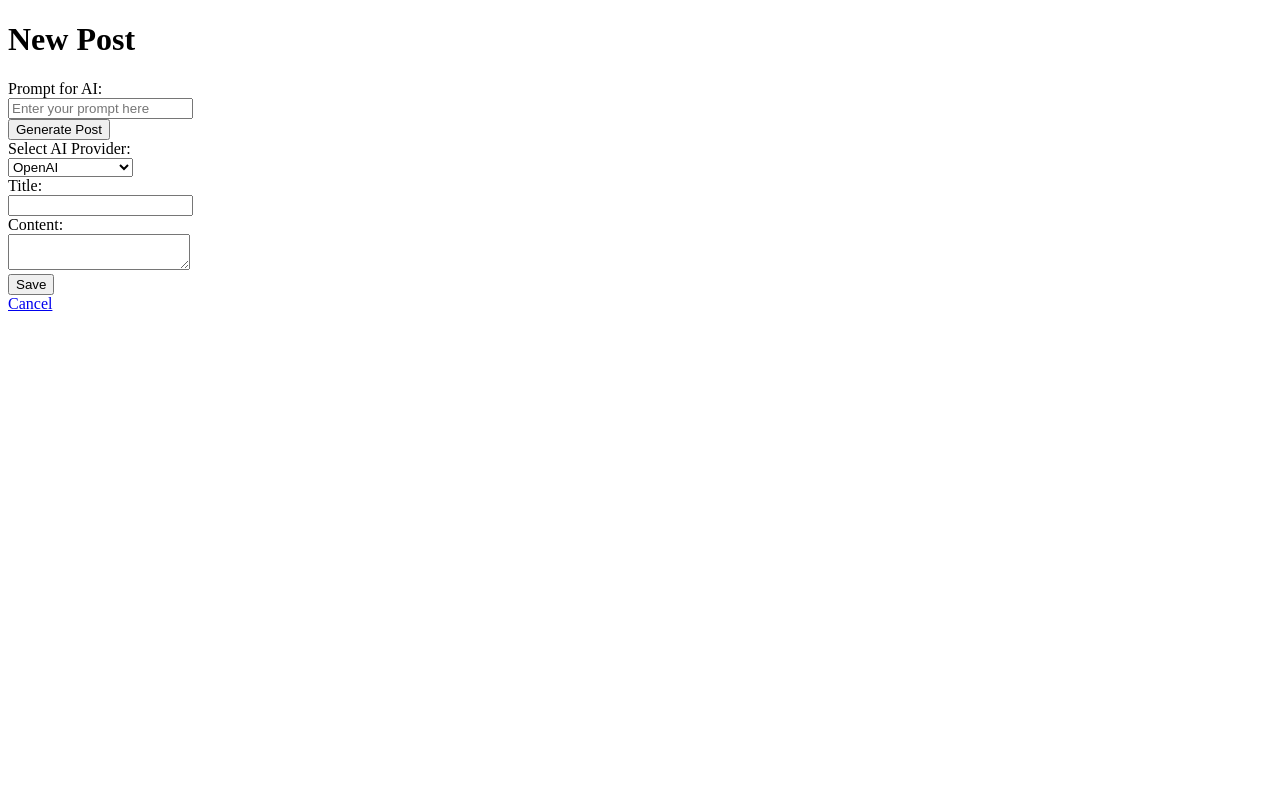
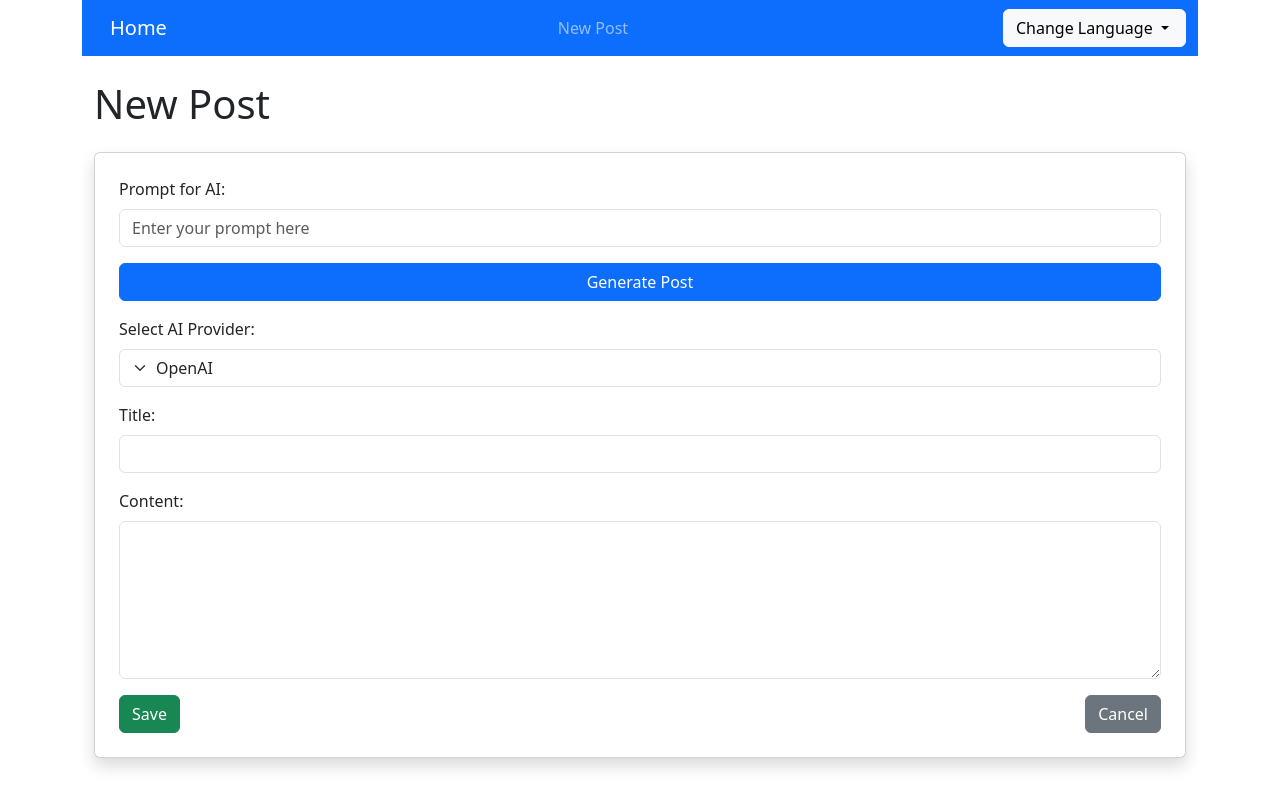
Before and after one commit to Yemeni/ai_blog_system, a Django app: page /en/post/new/ in a window 1280 px wide. Run offline with Django 5.2, Linux system fonts and the light colour scheme; the visitor is signed in with stand-in values (Sample User, id 1); some libraries are stand-ins or nearby versions.

Commit message:
improved the UI of the post_form and moved the js logic out

```diff
--- /dev/null
+++ b/static/postForm.js
@@ -0,0 +1,68 @@
+function getCookie(name) {
+    let cookieValue = null;
+    if (document.cookie && document.cookie !== '') {
+        const cookies = document.cookie.split(';');
+        for (let i = 0; i < cookies.length; i++) {
+            const cookie = cookies[i].trim();
+            if (cookie.substring(0, name.length + 1) === (name + '=')) {
+                cookieValue = decodeURIComponent(cookie.substring(name.length + 1));
+                break;
+            }
+        }
+    }
+    return cookieValue;
+}
+
+const csrftoken = getCookie('csrftoken');
+
+function generatePost() {
+    const prompt = document.getElementById('prompt').value;
+    const aiProvider = document.getElementById('ai_provider').value;
+
+    fetch(postCreateUrl, {
+        method: 'POST',
+        headers: {
+            'Content-Type': 'application/json',
+            'X-CSRFToken': csrftoken
+        },
+        body: JSON.stringify({
+            prompt: prompt,
+            ai_provider: aiProvider,
+            generate_only: true
+        })
+    })
+        .then(response => response.json())
+        .then(data => {
+            if (data.title && data.content) {
+                document.getElementById('title').value = data.title;
+                document.getElementById('content').value = data.content;
+            } else {
+                alert("AI response missing title or content. Please try again.");
+            }
+        })
+        .catch(error => console.error('Error:', error));
+}
+
+document.getElementById('postForm').addEventListener('submit', function (event) {
+    event.preventDefault();  // Prevent default form submission
+
+    const formData = new FormData(this);  // Collect all form fields, including CSRF token
+
+    fetch(postCreateUrl, {
+        method: 'POST',
+        body: formData  // Send form-encoded data
+    })
+        .then(response => {
+            if (response.redirected) {
+                window.location.href = response.url;  // Redirect to the post list if successful
+            } else {
+                return response.json();
+            }
+        })
+        .then(data => {
+            if (data && data.error) {
+                alert("Error: " + data.error);
+            }
+        })
+        .catch(error => console.error('Error:', error));
+});
--- a/templates/blog/post_form.html
+++ b/templates/blog/post_form.html
@@ -1,114 +1,58 @@
+{% extends "base.html" %}
 {% load static %}
-<!DOCTYPE html>
-<html lang="en">
+{% load i18n %}
 
-<head>
-    <link rel="stylesheet" type="text/css" href="{% static 'styles.css' %}">
-    <meta charset="UTF-8">
-    <meta name="viewport" content="width=device-width, initial-scale=1.0">
-    <title>{% if post %}Edit Post{% else %}New Post{% endif %}</title>
-</head>
+{% block title %}{% if post %}{% trans "Edit Post" %}{% else %}{% trans "New Post" %}{% endif %}{% endblock %}
 
-<body>
-    <h1>{% if post %}Edit Post{% else %}New Post{% endif %}</h1>
+{% block content %}
+<div class="container mt-4">
+    <h1 class="mb-4">{% if post %}{% trans "Edit Post" %}{% else %}{% trans "New Post" %}{% endif %}</h1>
 
-    <form method="post" id="postForm">
+    <form method="post" id="postForm" class="card p-4 shadow">
         {% csrf_token %}
 
-        <label for="prompt">Prompt for AI:</label><br>
-        <input type="text" id="prompt" name="prompt" placeholder="Enter your prompt here"><br>
-        <button type="button" onclick="generatePost()">Generate Post</button><br>
+        <!-- Prompt for AI -->
+        <div class="mb-3">
+            <label for="prompt" class="form-label">{% trans "Prompt for AI" %}:</label>
+            <input type="text" id="prompt" name="prompt" class="form-control"
+                placeholder="{% trans 'Enter your prompt here' %}">
+        </div>
+        <button type="button" class="btn btn-primary mb-3" onclick="generatePost()">{% trans "Generate Post" %}</button>
 
-        <label for="ai_provider">Select AI Provider:</label><br>
-        <select id="ai_provider" name="ai_provider" required>
-            <option value="openai">OpenAI</option>
-            <option value="deepseek">DeepSeek</option>
-            <option value="other">Other AI Provider</option>
-        </select><br>
+        <!-- AI Provider Selection -->
+        <div class="mb-3">
+            <label for="ai_provider" class="form-label">{% trans "Select AI Provider" %}:</label>
+            <select id="ai_provider" name="ai_provider" class="form-select" required>
+                <option value="openai">OpenAI</option>
+                <option value="deepseek">DeepSeek</option>
+                <option value="other">{% trans "Other AI Provider" %}</option>
+            </select>
+        </div>
 
-        <label for="title">Title:</label><br>
-        <input type="text" id="title" name="title" value="{{ post.title|default:'' }}"><br>
+        <!-- Post Title -->
+        <div class="mb-3">
+            <label for="title" class="form-label">{% trans "Title" %}:</label>
+            <input type="text" id="title" name="title" class="form-control" value="{{ post.title|default:'' }}">
+        </div>
 
-        <label for="content">Content:</label><br>
-        <textarea id="content" name="content">{{ post.content|default:'' }}</textarea><br>
+        <!-- Post Content -->
+        <div class="mb-3">
+            <label for="content" class="form-label">{% trans "Content" %}:</label>
+            <textarea id="content" name="content" class="form-control" rows="6">{{ post.content|default:'' }}</textarea>
+        </div>
 
-        <button type="submit">Save</button>
+        <!-- Action Buttons -->
+        <div class="d-flex justify-content-between">
+            <button type="submit" class="btn btn-success">{% trans "Save" %}</button>
+            <a href="{% url 'post_list' %}" class="btn btn-secondary">{% trans "Cancel" %}</a>
+        </div>
     </form>
+</div>
 
-    <a href="{% url 'post_list' %}">Cancel</a>
+<!-- ✅ Pass Django URL to JavaScript -->
+<script>
+    const postCreateUrl = "{% url 'post_create' %}";
+</script>
+<script src="{% static 'postForm.js' %}"></script>
 
-    <script>
-        function getCookie(name) {
-            let cookieValue = null;
-            if (document.cookie && document.cookie !== '') {
-                const cookies = document.cookie.split(';');
-                for (let i = 0; i < cookies.length; i++) {
-                    const cookie = cookies[i].trim();
-                    if (cookie.substring(0, name.length + 1) === (name + '=')) {
-                        cookieValue = decodeURIComponent(cookie.substring(name.length + 1));
-                        break;
-                    }
-                }
-            }
-            return cookieValue;
-        }
-
-        const csrftoken = getCookie('csrftoken');
-
-        function generatePost() {
-            const prompt = document.getElementById('prompt').value;
-            const aiProvider = document.getElementById('ai_provider').value;
-
-            fetch('{% url "post_create" %}', {
-                method: 'POST',
-                headers: {
-                    'Content-Type': 'application/json',
-                    'X-CSRFToken': csrftoken
-                },
-                body: JSON.stringify({
-                    prompt: prompt,
-                    ai_provider: aiProvider,
-                    generate_only: true
-                })
-            })
-                .then(response => response.json())
-                .then(data => {
-                    if (data.title && data.content) {
-                        document.getElementById('title').value = data.title;
-                        document.getElementById('content').value = data.content;
-                    } else {
-                        alert("AI response missing title or content. Please try again.");
-                    }
-                })
-                .catch(error => console.error('Error:', error));
-        }
-
-
-        document.getElementById('postForm').addEventListener('submit', function (event) {
-            event.preventDefault();  // Prevent default form submission
-
-            const formData = new FormData(this);  // Collect all form fields, including CSRF token
-
-            fetch('{% url "post_create" %}', {
-                method: 'POST',
-                body: formData  // Send form-encoded data
-            })
-                .then(response => {
-                    if (response.redirected) {
-                        window.location.href = response.url;  // Redirect to the post list if successful
-                    } else {
-                        return response.json();
-                    }
-                })
-                .then(data => {
-                    if (data && data.error) {
-                        alert("Error: " + data.error);
-                    }
-                })
-                .catch(error => console.error('Error:', error));
-        });
-
-    </script>
-</body>
-
-</html>
+{% endblock %}
```
